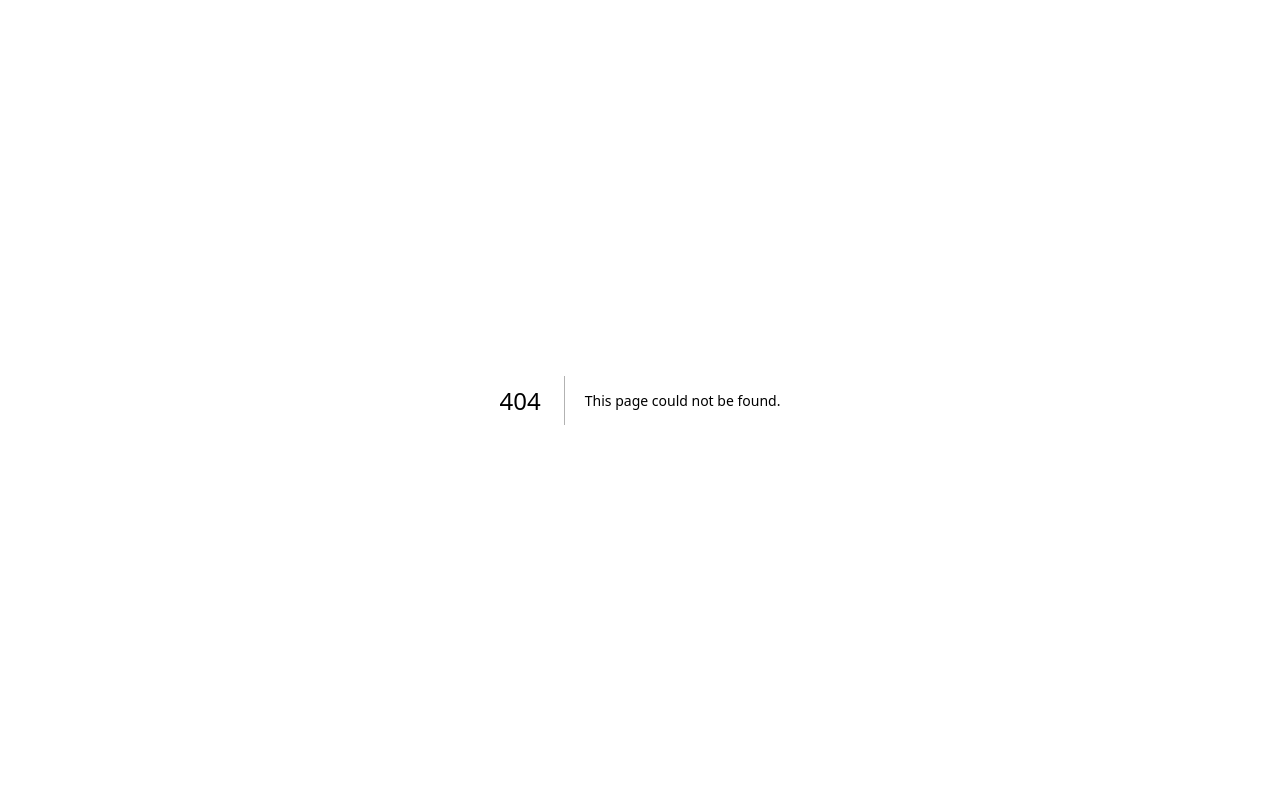
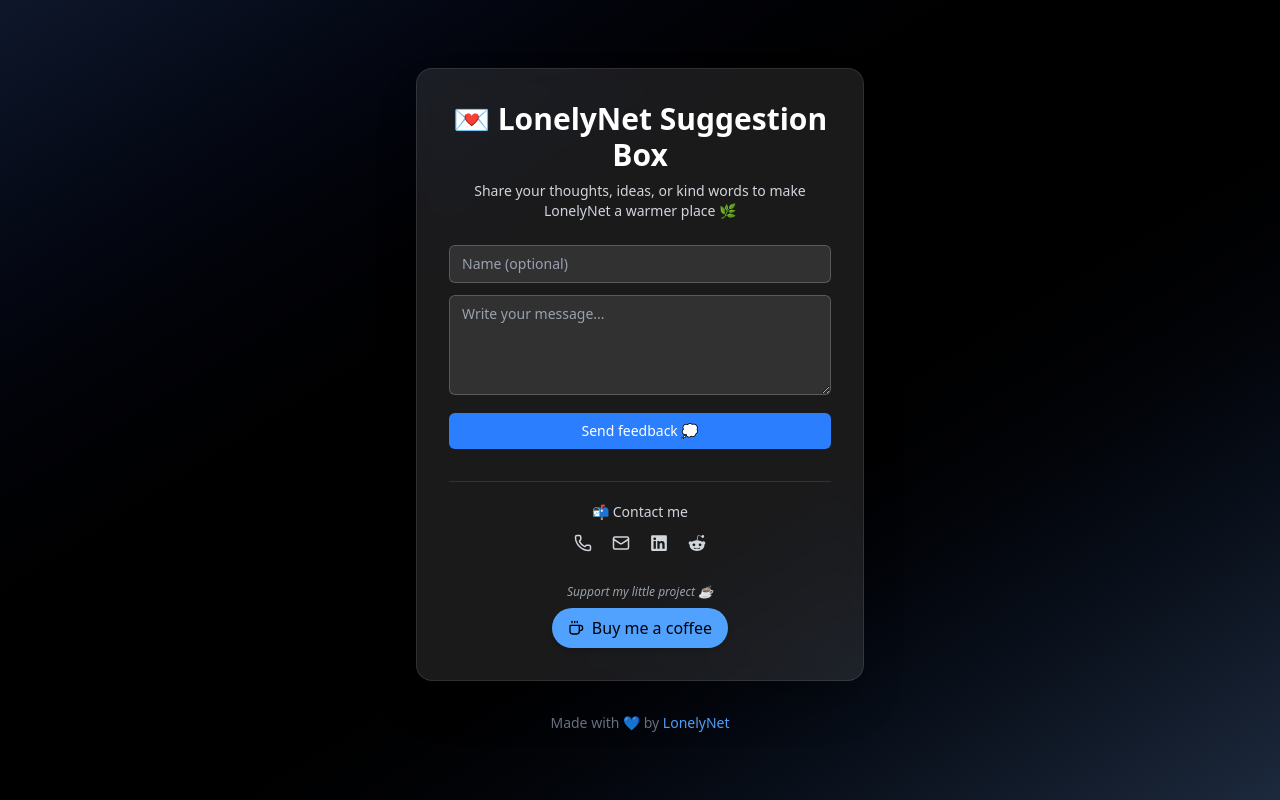
Before and after one commit to HoldenCaulfields/lonelynet, a Next.js app: page /suggestion in a window 1280 px wide. Before the commit this address had no page. Built offline with nearby package versions, Linux system fonts and the light colour scheme.

Commit message:
update fix err, remove old version

```diff
--- /dev/null
+++ b/app/(routes)/suggestion/page.tsx
@@ -0,0 +1,114 @@
+"use client";
+
+import { useState } from "react";
+import axios from "axios";
+import { Mail, Phone, Coffee } from "lucide-react";
+import { FaLinkedin, FaRedditAlien } from "react-icons/fa";
+import Link from "next/link";
+
+export default function SuggestionBoxPage() {
+  const [name, setName] = useState("");
+  const [message, setMessage] = useState("");
+  const [status, setStatus] = useState<"idle" | "loading" | "success" | "error">("idle");
+
+  const handleSubmit = async (e: React.FormEvent) => {
+    e.preventDefault();
+    if (!message.trim()) return;
+
+    try {
+      setStatus("loading");
+      await axios.post("/api/suggestions", { name: name || "Anonymous", message });
+      setStatus("success");
+      setName("");
+      setMessage("");
+    } catch (err) {
+      console.error(err);
+      setStatus("error");
+    }
+  };
+
+  return (
+    <main className="min-h-screen flex flex-col items-center justify-center bg-gradient-to-br from-slate-900 via-black to-slate-800 text-white px-6">
+      {/* CARD */}
+      <div className="max-w-md w-full bg-white/10 backdrop-blur-lg rounded-2xl shadow-2xl p-8 text-center border border-white/10">
+        {/* HEADER */}
+        <h1 className="text-3xl font-bold mb-2">💌 LonelyNet Suggestion Box</h1>
+        <p className="text-gray-300 mb-6 text-sm">
+          Share your thoughts, ideas, or kind words to make LonelyNet a warmer place 🌿
+        </p>
+
+        {/* FORM */}
+        <form onSubmit={handleSubmit} className="space-y-3 text-left">
+          <input
+            type="text"
+            placeholder="Name (optional)"
+            value={name}
+            onChange={(e) => setName(e.target.value)}
+            className="w-full px-3 py-2 bg-white/10 border border-white/20 rounded-md text-sm text-white placeholder-gray-400 outline-none focus:ring-2 focus:ring-blue-400"
+          />
+          <textarea
+            placeholder="Write your message..."
+            value={message}
+            onChange={(e) => setMessage(e.target.value)}
+            className="w-full px-3 py-2 bg-white/10 border border-white/20 rounded-md text-sm text-white placeholder-gray-400 outline-none focus:ring-2 focus:ring-blue-400 min-h-[100px]"
+          ></textarea>
+
+          <button
+            type="submit"
+            disabled={status === "loading"}
+            className="w-full bg-blue-500 hover:bg-blue-600 text-white py-2 rounded-md text-sm font-medium transition-all duration-200 disabled:opacity-50"
+          >
+            {status === "loading" ? "Sending..." : "Send feedback 💭"}
+          </button>
+        </form>
+
+        {/* STATUS */}
+        {status === "success" && (
+          <p className="text-green-400 text-center text-sm mt-3">
+            Thank you for your kind message 💚
+          </p>
+        )}
+        {status === "error" && (
+          <p className="text-red-400 text-center text-sm mt-3">
+            Something went wrong — please try again 😢
+          </p>
+        )}
+
+        {/* CONTACT */}
+        <div className="mt-8 border-t border-white/10 pt-5">
+          <p className="text-sm text-gray-300 mb-3 font-medium">📬 Contact me</p>
+          <div className="flex items-center justify-center gap-5 text-gray-300">
+            <a href="tel:+84793784133" className="hover:text-blue-400 transition-colors" title="Phone">
+              <Phone size={18} />
+            </a>
+            <a href="mailto:thucmath2000@gmail.com" className="hover:text-blue-400 transition-colors" title="Email">
+              <Mail size={18} />
+            </a>
+            <a href="https://www.linkedin.com/in/trung-th%E1%BB%B1c-870463133" target="_blank" className="hover:text-blue-400 transition-colors" title="LinkedIn">
+              <FaLinkedin size={18} />
+            </a>
+            <a href="https://www.reddit.com/user/Only-Recognition7783" target="_blank" className="hover:text-blue-400 transition-colors" title="Reddit">
+              <FaRedditAlien size={18} />
+            </a>
+          </div>
+        </div>
+
+        {/* BUY ME A COFFEE */}
+        <div className="mt-8">
+          <p className="text-xs text-gray-400 mb-2 italic">Support my little project ☕</p>
+          <Link
+            href="/support"
+            className="inline-flex items-center gap-2 bg-blue-400 hover:bg-blue-500 text-black font-medium px-4 py-2 rounded-full shadow-md transition-transform hover:scale-105"
+          >
+            <Coffee size={16} /> Buy me a coffee
+          </Link>
+        </div>
+      </div>
+
+      {/* FOOTER */}
+      <p className="mt-8 text-sm text-gray-500">
+        Made with 💙 by <span className="text-blue-400 font-medium">LonelyNet</span>
+      </p>
+    </main>
+  );
+}
--- /dev/null
+++ b/app/api/suggestions/route.ts
@@ -0,0 +1,23 @@
+import { NextResponse } from "next/server";
+
+export async function POST(req: Request) {
+  try {
+    const { name, message } = await req.json();
+
+    if (!message || message.trim() === "") {
+      return NextResponse.json({ error: "Message is required" }, { status: 400 });
+    }
+
+    // 🪶 Ví dụ: lưu tạm vào file JSON / database / gửi mail, tuỳ bạn.
+    console.log("💌 New suggestion from:", name);
+    console.log("Message:", message);
+
+    // Sau này bạn có thể thêm lưu vào MongoDB hoặc Supabase:
+    // await db.suggestions.insert({ name, message, createdAt: new Date() });
+
+    return NextResponse.json({ success: true, message: "Suggestion received!" });
+  } catch (error) {
+    console.error("Error in /api/suggestions:", error);
+    return NextResponse.json({ error: "Internal Server Error" }, { status: 500 });
+  }
+}
--- a/app/components/Controls.tsx
+++ b/app/components/Controls.tsx
@@ -1,24 +1,17 @@
 "use client";
 
 import { useState } from "react";
-import { MessageCircle, Edit, MapPin, XCircle } from "lucide-react";
+import { MessageCircle, Edit, MapPin } from "lucide-react";
 import GroupList from "./chatbox/GroupList";
-import PostForm from "../map/userlocation-post/postform/PostForm";
 import UserLocationCard from "./chatbox/UserLocationCard";
 
 interface ControlsProps {
     onLocationClick: (coords: { lat: number; lng: number }) => void;
     setRoomId: (roomId: string) => void;
-    openForm: boolean;
-    setOpenForm: (value: boolean) => void;
+    togglePost: () => void;
 }
 
-export default function Controls({
-    onLocationClick,
-    setRoomId,
-    openForm,
-    setOpenForm,
-}: ControlsProps) {
+export default function Controls({ onLocationClick, setRoomId, togglePost }: ControlsProps) {
     const [active, setActive] = useState<"chat" | "post" | "location" | null>(
         null
     );
@@ -64,7 +57,7 @@
             gradient: "from-black via-gray-900 to-black",
             hover: "hover:shadow-[0_0_25px_rgba(255,255,255,0.1)] hover:bg-gray-800",
             text: "text-white",
-            action: () => fetchLocation(() => setActive("post")),
+            action: () => togglePost(),
         },
         {
             id: "location",
@@ -112,35 +105,6 @@
                     />
                 )}
 
-                {/* 🧠 Post Form */}
-                {(active === "post" || openForm) && (
-                    <div
-                        className="fixed inset-0 z-[1000] flex items-center justify-center bg-black/50 p-4"
-                        onClick={() => {
-                            setActive(null);
-                            setOpenForm(false);
-                        }}
-                    >
-                        <div
-                            className="relative w-full max-w-xl rounded-2xl bg-white text-black border shadow-2xl overflow-hidden"
-                            onClick={(e) => e.stopPropagation()}
-                        >
-                            {/* 🔴 Close */}
-                            <button
-                                className="absolute top-4 right-4 z-[900] p-2 rounded-full text-gray-500 hover:text-black bg-gray-100 hover:bg-gray-200 transition-colors"
-                                onClick={() => {
-                                    setActive(null);
-                                    setOpenForm(false);
-                                }}
-                            >
-                                <XCircle size={24} />
-                            </button>
-
-                            <PostForm address={userLocation} />
-                        </div>
-                    </div>
-                )}
-
                 {/* 📍 Location Info */}
                 {active === "location" && (
                     <div
--- a/app/map/Map.tsx
+++ b/app/map/Map.tsx
@@ -13,7 +13,7 @@
     const [showChat, setShowChat] = useState(false);
     const [roomId, setRoomId] = useState<string | null>(null);
     const [userLocation, setUserLocation] = useState<{ lat: number; lng: number } | null>(null);
-    const [openForm, setOpenForm] = useState(false);
+    const [showPost, setShowPost] = useState(false);
 
     const [userId] = useState(() => {
         if (typeof window !== "undefined") {
@@ -34,7 +34,7 @@
             {/* Map chiếm toàn bộ phần còn lại */}
             <div className="flex-1 relative">
                 <MapContainer
-                    center={[16, 107]} // đặt giữa thế giới
+                    center={[16, 107]}
                     zoom={6}
                     minZoom={2}
                     style={{ height: "100%", width: "100%" }}
@@ -53,29 +53,24 @@
 
                     <ZoomControl position="bottomleft" />
 
-                    {/* MARKERS */}
                     <MarkerContainer
                         searchText={searchText}
                         setShowChat={setShowChat}
                         setRoomId={setRoomId}
                     />
 
-                    <UserLocationNew setShowChat={setShowChat} setRoomId={setRoomId}/>
-
-                    {/* {userLocation && (
-                        <UserLocation setOpenForm={setOpenForm} targetPosition={userLocation} />
-                    )} */}
+                    <UserLocationNew setShowChat={setShowChat} setRoomId={setRoomId}
+                        showPost={showPost} setShowPost={setShowPost} />
 
                 </MapContainer>
 
                 <Controls
-                    openForm={openForm}
-                    setOpenForm={setOpenForm}
                     onLocationClick={(coords) => setUserLocation(coords)}
                     setRoomId={(id) => {
                         setRoomId(id);
                         setShowChat(true);
                     }}
+                    togglePost={() => setShowPost((prev) => !prev)}
                 />
             </div>
 
--- a/app/map/user/UserLocationNew.tsx
+++ b/app/map/user/UserLocationNew.tsx
@@ -12,6 +12,8 @@
 interface Props {
   setShowChat: (v: boolean) => void;
   setRoomId: (v: string) => void;
+  showPost: boolean;
+  setShowPost: (v: boolean) => void;
 }
 
 interface UserData {
@@ -20,13 +22,14 @@
   lng: number;
 }
 
-export default function UserOnlineMarkers({ setShowChat, setRoomId }: Props) {
+export default function UserOnlineMarkers({ setShowChat, setRoomId, showPost, setShowPost }: Props) {
   const [onlineUsers, setOnlineUsers] = useState<Record<string, UserData>>({});
   const [userLocation, setUserLocation] = useState<{ lat: number; lng: number } | null>(null);
   const [mySocketId, setMySocketId] = useState<string | null>(null);
   const [myUserId] = useState(() => Math.floor(Math.random() * 1_000_000).toString());
   const [wavingUsers, setWavingUsers] = useState<Record<string, boolean>>({});
   const map = useMap();
+  const markerRefs = useRef<{ [key: string]: L.Marker }>({});
 
   // canvas overlay cho pháo hoa
   const canvasRef = useRef<HTMLCanvasElement | null>(null);
@@ -43,6 +46,35 @@
       () => console.warn("⚠️ Không lấy được vị trí người dùng.")
     );
   }, [map]);
+
+  // ====== POPUP CONTROL FOR SHOWPOST ======
+  useEffect(() => {
+    if (!mySocketId) return;
+    const marker = markerRefs.current[mySocketId];
+    if (!marker) return;
+
+    console.log("📍 showPost changed:", showPost);
+
+    if (showPost) {
+      // Mở popup
+      marker.openPopup();
+    } else {
+      // Đóng popup
+      marker.closePopup();
+    }
+
+    // Khi popup bị đóng (người dùng click ra ngoài), đồng bộ lại state
+    const handlePopupClose = () => {
+      console.log("❌ Popup closed, updating showPost=false");
+      setShowPost(false);
+    };
+
+    marker.on("popupclose", handlePopupClose);
+    return () => {
+      marker.off("popupclose", handlePopupClose);
+    };
+  }, [showPost, mySocketId, setShowPost]);
+
 
   // ====== SOCKET.IO ======
   useEffect(() => {
@@ -230,7 +262,9 @@
         const isSelf = socketId === mySocketId;
         const isWaving = wavingUsers[user.userId];
         return (
-          <Marker key={socketId} position={[user.lat, user.lng]} icon={makeIcon(isSelf, isWaving)}>
+          <Marker key={socketId} position={[user.lat, user.lng]} icon={makeIcon(isSelf, isWaving)} ref={(ref) => {
+            if (ref) markerRefs.current[socketId] = ref;
+          }}>
             {isSelf ? (
               <Tooltip direction="top" offset={[-16, -40]} permanent interactive>
                 <div
--- a/app/map/user/UserProfilePopup.tsx
+++ b/app/map/user/UserProfilePopup.tsx
@@ -12,6 +12,7 @@
 import { Phone, Globe, Camera } from "lucide-react";
 import Tags from "./Tags";
 import axios from "axios";
+import { useMap } from "react-leaflet";
 
 const linkOptions = [
     { id: "facebook", label: "Facebook", icon: <SiFacebook className="w-4 h-4 text-blue-600" /> },
@@ -39,6 +40,7 @@
     const [newLinkType, setNewLinkType] = useState("facebook");
     const [newLinkUrl, setNewLinkUrl] = useState("");
     const [selectedCategories, setSelectedCategories] = useState<string[]>([]);
+    const map = useMap();
 
     const handleImageUpload = (e: React.ChangeEvent<HTMLInputElement>) => {
         const file = e.target.files?.[0];
@@ -78,6 +80,36 @@
         setLinks((prev) => prev.filter((_, i) => i !== index));
     };
 
+    const handleSubmit = async () => {
+        const formData = new FormData();
+        if (imageFile) formData.append("image", imageFile);
+        formData.append("text", text);
+        selectedCategories.forEach((tag) => formData.append("tags[]", tag));
+        formData.append("links", JSON.stringify(links));
+        formData.append("position", JSON.stringify([address.lat, address.lng]));
+
+        try {
+            const res = await axios.post(
+                `${process.env.NEXT_PUBLIC_API_URL}/api/lonelyland`,
+                formData,
+                { headers: { "Content-Type": "multipart/form-data" } }
+            );
+
+            alert("✅ Profile saved successfully!");
+
+            // 🗺️ Di chuyển map đến vị trí mới
+            map.flyTo([address.lat, address.lng], 14, {
+                duration: 1.2,
+            });
+
+            // (Tuỳ: nếu bạn có popup của marker này)
+            // Có thể trigger openPopup() nếu markerRefs[addressId] tồn tại
+
+        } catch (err) {
+            console.error(err);
+            alert("❌ Failed to save profile");
+        }
+    };
 
     return (
         <div className="w-[300px] bg-white rounded-2xl shadow-lg overflow-hidden border border-gray-200">
@@ -197,7 +229,7 @@
                         }}
                         onChange={(e) => setNewLinkUrl(e.target.value)}
                         placeholder="Enter URL or contact..."
-                        className="flex-1 min-w-0 text-xs px-2 py-1 bg-transparent text-neutral-800 placeholder:text-neutral-400 outline-none"
+                        className="flex-1 min-w-0 text-[16px] md:text-xs px-2 py-1 bg-transparent text-neutral-800 placeholder:text-neutral-400 outline-none"
                     />
 
                     {/* Add button */}
@@ -211,25 +243,7 @@
 
                 {/* 💾 Save button */}
                 <button
-                    onClick={async () => {
-                        const formData = new FormData();
-                        if (imageFile) formData.append("image", imageFile);
-                        formData.append("text", text);
-                        /* formData.append("tags", JSON.stringify(selectedCategories)); */
-                        selectedCategories.forEach((tag) => formData.append("tags[]", tag));
-                        formData.append("links", JSON.stringify(links));
-                        formData.append("position", JSON.stringify([address.lat, address.lng])); // nếu có
-
-                        try {
-                            await axios.post(`${process.env.NEXT_PUBLIC_API_URL}/api/lonelyland`, formData, {
-                                headers: { "Content-Type": "multipart/form-data" },
-                            });
-                            alert("✅ Profile saved successfully!");
-                        } catch (err) {
-                            console.error(err);
-                            alert("❌ Failed to save profile");
-                        }
-                    }}
+                    onClick={handleSubmit}
                     className="w-full mt-3 py-2 rounded-full bg-black text-white text-sm font-semibold hover:bg-gray-900 transition-all"
                 >
                     Create Soul
--- a/app/map/userlocation-post/UserLocation.tsx
+++ /dev/null
@@ -1,33 +0,0 @@
-"use client";
-
-import { useEffect } from "react";
-import { Marker, Tooltip, useMap } from "react-leaflet";
-import { userIcon } from "../marker/Icon";
-
-type Latlng = { lat: number; lng: number };
-
-type UserLocationProps = {
-  targetPosition: Latlng;
-  setOpenForm: (value: boolean) => void;
-};
-
-export default function UserLocation({ targetPosition, setOpenForm }: UserLocationProps) {
-  const map = useMap();
-
-  // Center map on new location whenever targetPosition changes
-  useEffect(() => {
-    if (targetPosition) {
-      map.setView(targetPosition, 13);
-    }
-  }, [targetPosition, map]);
-
-  return (
-    <>
-      <Marker position={targetPosition} icon={userIcon} eventHandlers={{click: () => setOpenForm(true)}}>
-        <Tooltip direction="top" offset={[2, -58]} permanent>
-          You are here
-        </Tooltip>
-      </Marker>
-    </>
-  );
-}
--- a/app/navbar/NavBar.tsx
+++ b/app/navbar/NavBar.tsx
@@ -2,7 +2,7 @@
 
 import Image from "next/image";
 import Link from "next/link";
-import { Globe, Coffee } from "lucide-react";
+import { Globe, HeartPlus } from "lucide-react";
 import SearchBox from "./SearchBox";
 
 interface NavbarProps {
@@ -49,9 +49,9 @@
             </Link>
             <Link
               className="hover:text-red-400 transition-colors duration-200 cursor-pointer"
-              href="/support"
+              href="/suggestion"
             >
-              <Coffee size={26} />
+              <HeartPlus size={26} />
             </Link>
           </div>
         </div>
@@ -94,12 +94,12 @@
 
           {/* Buy Me a Coffee (navbar version for desktop) */}
           <Link
-            href="/support"
+            href="/suggestion"
             target="_blank"
             rel="noopener noreferrer"
-            className="bg-blue-400 hover:bg-blue-500 text-black font-medium px-4 py-2 rounded-full shadow-lg flex items-center gap-2 transition-transform hover:scale-105"
+            className="bg-blue-400 hover:bg-blue-500 text-black hover:text-white font-medium px-4 py-2 rounded-full shadow-lg flex items-center gap-2 transition-transform hover:scale-105"
           >
-            <Coffee className="w-5 h-5" />
+            <HeartPlus className="w-5 h-5" />
           </Link>
         </div>
       </div>
```
Also changed, not shown: app/components/postform/PostForm.tsx (renamed from app/map/userlocation-post/postform/PostForm.tsx), app/components/postform/TagList.tsx (renamed from app/map/userlocation-post/postform/TagList.tsx), app/components/postform/Tags.tsx (renamed from app/map/userlocation-post/postform/Tags.tsx), app/components/postform/UploadImage.tsx (renamed from app/map/userlocation-post/postform/UploadImage.tsx).
